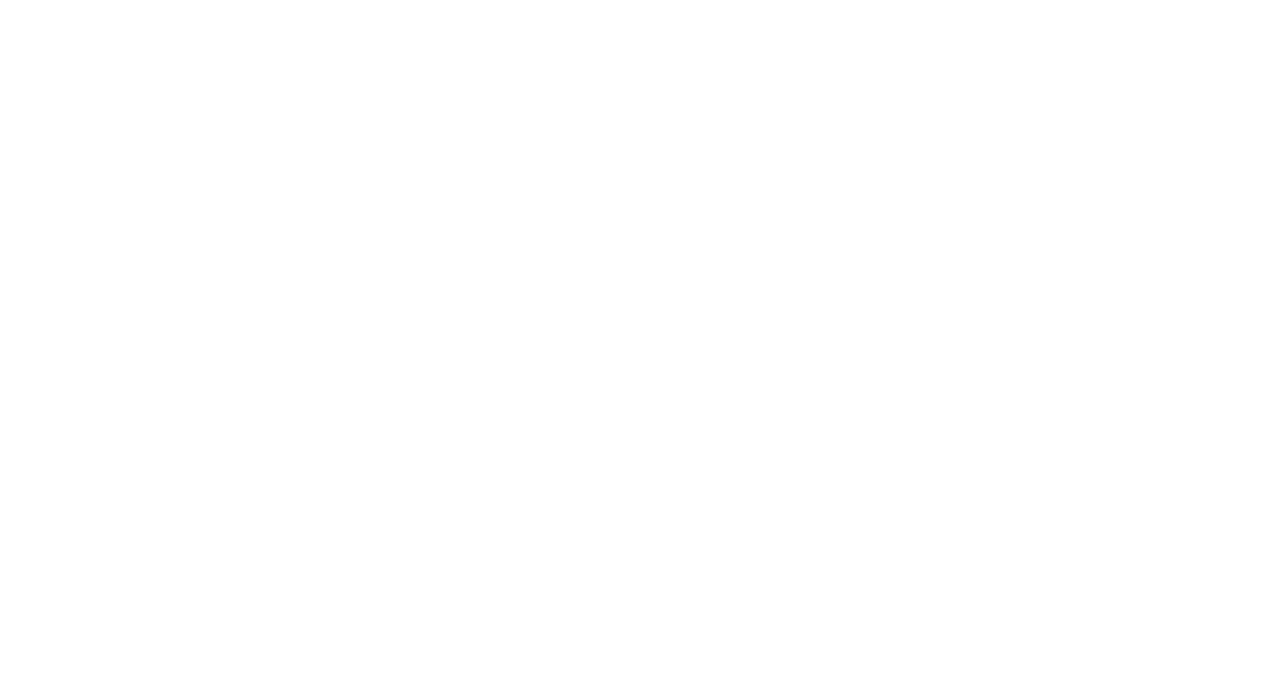
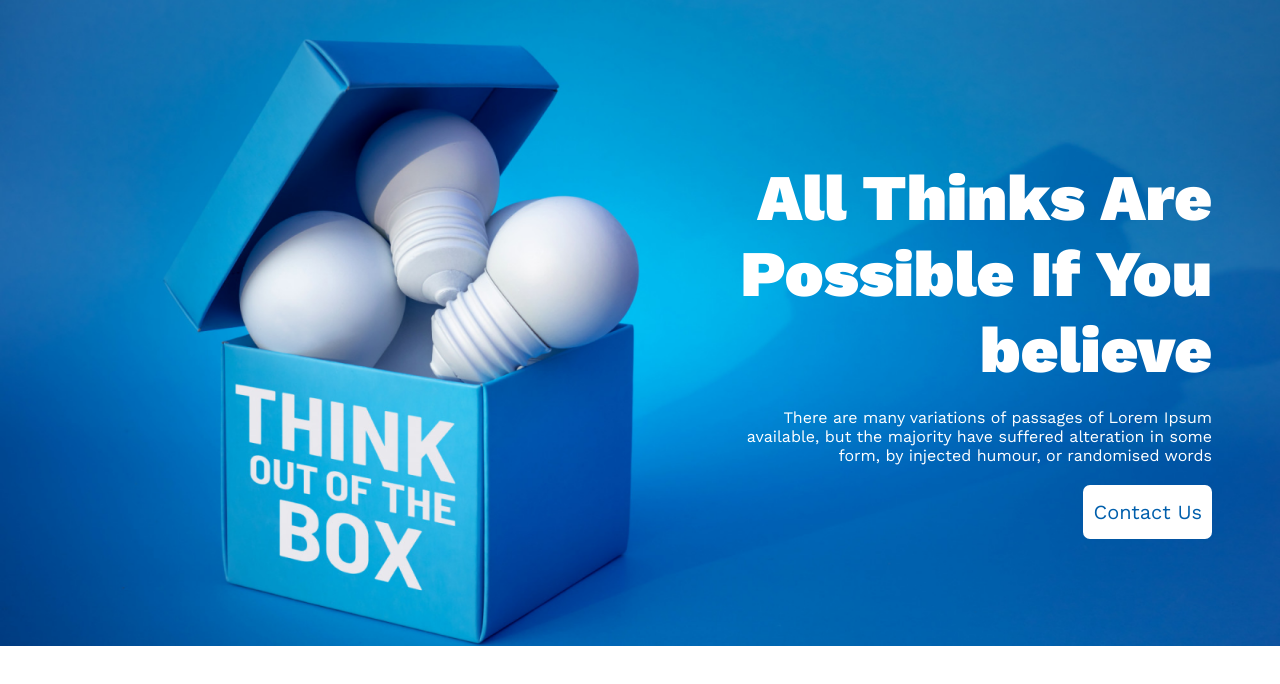
Before and after one commit to MdMarufulislam/portfolio-1, a plain HTML site: page index.html in a window 1280 px wide. Drawn offline with nearby package versions, Linux system fonts and the light colour scheme; a web font is replaced by a local one.

Commit message:
banner done

```diff
--- /dev/null
+++ b/css/style.css
@@ -0,0 +1,62 @@
+*{
+    padding: 0;
+    margin: 0;
+}
+header{
+    background-image: url(../images/banner/banner3.png);
+    width: 100%;
+    /* background-position: center; */
+     background-repeat: no-repeat;
+    /* margin-bottom: 100px; */
+    background-size: contain;
+}
+.banner {
+    text-align: right;
+    padding-top: 160px;
+    padding-bottom: 170px;
+    padding-right: 68px;
+    padding-left: 585px;
+}
+.banner >  h3{
+
+    font-family: 'Work Sans', sans-serif;
+    font-weight: 900;
+    font-size: 65px;
+    color: #ffffff;
+
+}
+.banner >  p{
+
+    font-family: 'Work Sans', sans-serif;
+    font-weight: 400;
+    font-size: 16px;
+    color: #ffffff;
+    padding: 20px 0 20px 150px;
+
+}
+
+.banner >  button{
+
+    font-family: 'Work Sans', sans-serif;
+    font-weight: 400;
+    font-size: 20px;
+    color: #005FAC;
+    padding: 15px 10px;
+    background-color: #ffffff;
+    border-radius: 7px;
+    border: none;
+
+}
+
+
+
+
+/*
+font-family: 'Nunito Sans', sans-serif;
+font-family: 'Open Sans', sans-serif;
+font-family: 'Poppins', sans-serif;
+font-family: 'Raleway', sans-serif;
+font-family: 'Roboto', sans-serif;
+font-family: 'Send Flowers', cursive;
+font-family: 'Work Sans', sans-serif;
+*/
--- a/index.html
+++ b/index.html
@@ -4,8 +4,23 @@
     <meta charset="UTF-8">
     <meta name="viewport" content="width=device-width, initial-scale=1.0">
     <title>My Portfolio</title>
+    <link href="https://fonts.googleapis.com/css2?family=Nunito+Sans:ital,wght@0,200;0,300;0,400;0,600;0,700;0,800;1,200;1,300&family=Open+Sans:ital,wght@0,400;0,500;0,600;0,700;0,800;1,500;1,700&family=Poppins:ital,wght@0,100;0,200;0,300;0,400;0,500;0,600;0,700;0,800;0,900;1,100;1,200;1,300;1,400;1,500;1,600;1,700;1,800;1,900&family=Raleway:wght@300;400;500;600;700&family=Roboto:wght@100;400&family=Send+Flowers&family=Work+Sans:ital,wght@0,100;0,200;0,300;0,400;0,500;0,600;0,700;0,800;0,900;1,100;1,200;1,300;1,400;1,500;1,600;1,700;1,800;1,900&display=swap" rel="stylesheet">
+
+    <link rel="stylesheet" href="css/style.css">
 </head>
 <body>
+    <header>
+        <section class="banner">
+            <h3>All Thinks Are Possible If You believe</h3>
+            <p>There are many variations of passages of Lorem Ipsum available, but the majority have suffered alteration in some form, by injected humour, or randomised words</p>
+            <button>Contact Us</button>
+        </section>
+    </header>
+    <main>
 
+    </main>
+    <footer>
+
+    </footer>
 </body>
 </html>
```
